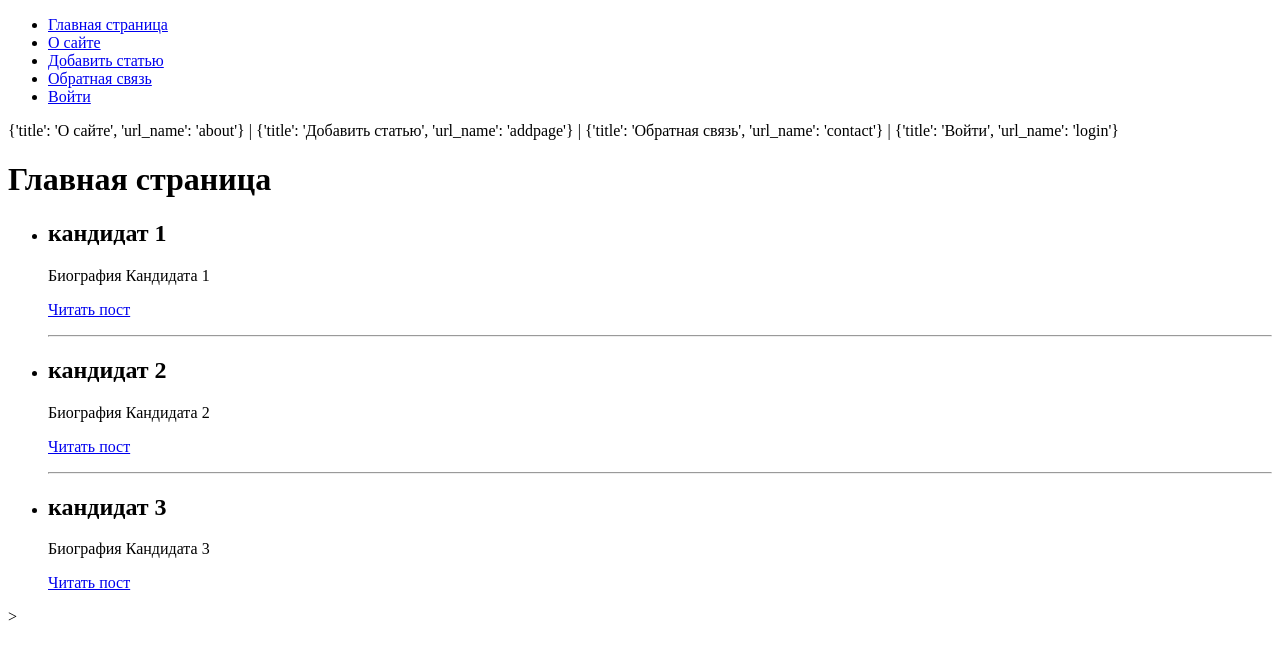
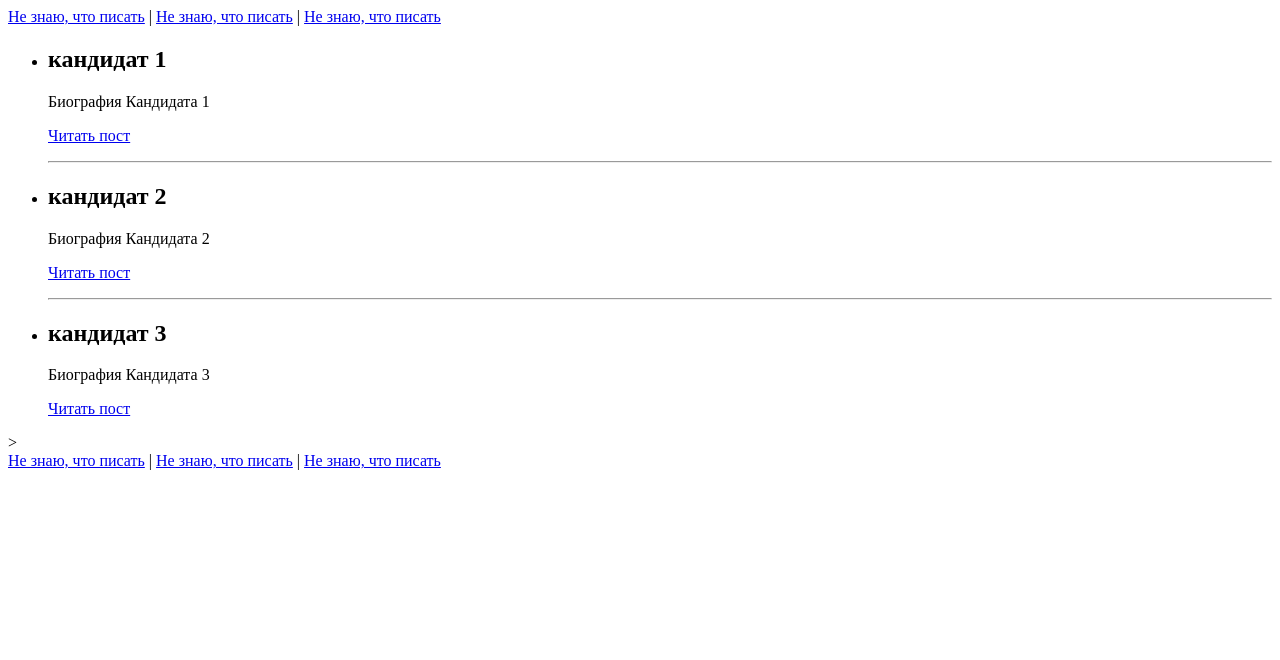
Before and after one commit to MariaADev98/HR_system, a Django app: page / in a window 1280 px wide. Shown: the top 660 px of the page. Run offline with Django 4.2, Linux system fonts and the light colour scheme.

Commit message:
create first templates

```diff
--- a/hr_app/templates/hr_app/includes/nav.html
+++ b/hr_app/templates/hr_app/includes/nav.html
@@ -1,5 +1,5 @@
 <nav>
     <a href="#">Не знаю, что писать</a> |
-     <a href="#">Не знаю, что писать</a> |
-     <a href="#">Не знаю, что писать</a>
+    <a href="#">Не знаю, что писать</a> |
+    <a href="#">Не знаю, что писать</a>
 </nav>
--- a/hr_app/templates/hr_app/index.html
+++ b/hr_app/templates/hr_app/index.html
@@ -1,22 +1,9 @@
-<!DOCTYPE html>
-<head>
-    <meta charset="UTF-8">
-    <title>{{ title }}</title>
-</head>
-<body>
-<ul>
-    <li><a href="{% url 'home' %}">Главная страница</a></li>
-    {% for m in menu %}
-    <li>
-        <a href="{% url m.url_name %}">{{ m.title }}</a>
-    </li>
-    {% endfor %}
-</ul>
-<p>{{ menu|join:' | ' }}</p>
-<h1>{{ title }}</h1>
+
+{% include 'hr_app/includes/nav.html' %}
 
 <ul>
     {% for p in posts %}
+    {% if p.is_published %}
     <li>
        <h2>{{ p.title }}</h2>
        <p>{{ p.content}}</p>
@@ -25,7 +12,8 @@
        <hr>
        {% endif %}
     </li>
+    {% endif %}
     {% endfor %}
 </ul>>
-</body>
-</html>
+
+{% include 'hr_app/includes/nav.html' %}
```
